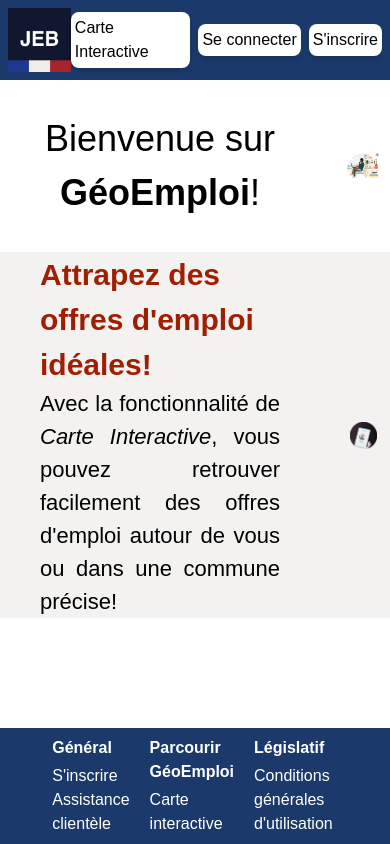
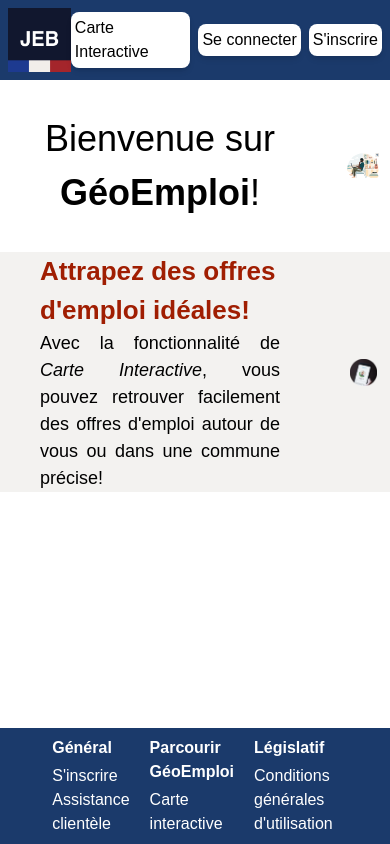
Before and after one commit to SkyReox/GeoEmploi, a Next.js app: page / in a window 390 px wide. Built offline with nearby package versions, Linux system fonts and the light colour scheme; no server answers.

Commit message:
feat: more responsive pages

```diff
--- a/app/assistance-clientele/page.tsx
+++ b/app/assistance-clientele/page.tsx
@@ -5,7 +5,7 @@ export const metadata = {
 export default function Home() {
     return (
         <div className="flex flex-col flex-1 bg-zinc-50 font-sans bg-main-2">
-            <main className="flex flex-1 text-black w-full flex-col items-center justify-start py-32 px-16 bg-white bg-main-2 sm:items-start">
+            <main className="flex flex-1 text-black w-full flex-col items-center justify-start my-[7%] px-16 bg-white bg-main-2 sm:items-start">
                 <h1 className="text-[30px] font-semibold">
                     L'assistance clientèle est actuellement indisponible.
                 </h1>
--- a/app/error.js
+++ b/app/error.js
@@ -3,7 +3,7 @@
 export default function Error({ statusCode, message }) {
     return (
         <div className="flex flex-col flex-1 bg-zinc-50 font-sans bg-main-2">
-            <main className="flex flex-1 w-full flex-col items-center justify-start my-32 bg-main-2">
+            <main className="flex flex-1 w-full flex-col items-center justify-start my-8 bg-main-2">
                 <div className="w-[40%] text-center text-black">
                     <h1 className="text-[50px]">
                         Erreur {statusCode ? statusCode : 500}
--- a/app/not-found.js
+++ b/app/not-found.js
@@ -1,12 +1,12 @@
 export default function Custom404() {
     return (
         <div className="flex flex-col flex-1 bg-zinc-50 font-sans bg-main-2">
-            <main className="flex flex-1 w-full flex-col items-center justify-start my-32 bg-main-2">
+            <main className="flex flex-1 w-full flex-col items-center justify-start my-[7%] bg-main-2">
                 <div className="w-[40%] text-center text-black">
-                    <h1 className="text-[50px]">
+                    <h1 className="text-[30px]">
                         Erreur 404
                     </h1>
-                    <h2 className="text-[30px]">
+                    <h2 className="text-[24px]">
                         Impossible de trouver cette page
                     </h2>
                     <p className="text-[16px] text-gray-600">
--- a/app/page.tsx
+++ b/app/page.tsx
@@ -25,10 +25,10 @@ export default function Home() {
                 <div className="w-full bg-[#f3f2f0] pbs-8 pbe-8 my-8 flex items-center justify-between gap-[1rem]">
                     <div className="flex w-[50%] min-w-[320px] items-center justify-center">
                         <div className="w-[75%]">
-                            <h2 className="text-[#a01e02] text-[30px] font-semibold">
+                            <h2 className="text-[#a01e02] text-[26px] font-semibold">
                                 Attrapez des offres d'emploi idéales!
                             </h2>
-                            <p className="text-black text-[22px] text-justify">Avec la fonctionnalité de <span className="italic">Carte Interactive</span>, vous pouvez retrouver facilement des offres d'emploi autour de vous ou dans une commune précise!</p>
+                            <p className="text-black text-[18px] text-justify">Avec la fonctionnalité de <span className="italic">Carte Interactive</span>, vous pouvez retrouver facilement des offres d'emploi autour de vous ou dans une commune précise!</p>
                         </div>
                     </div>
                     <div className="flex w-[50%] justify-center">
```
